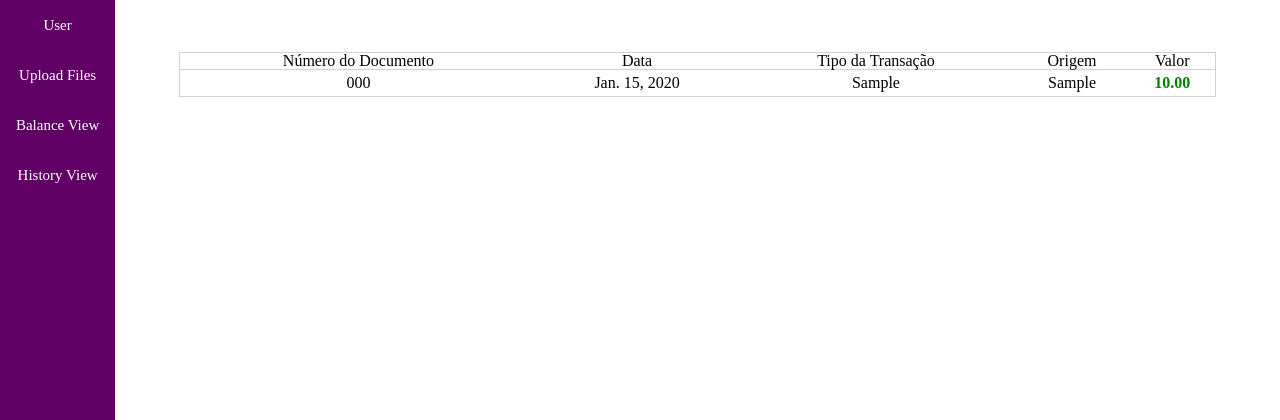
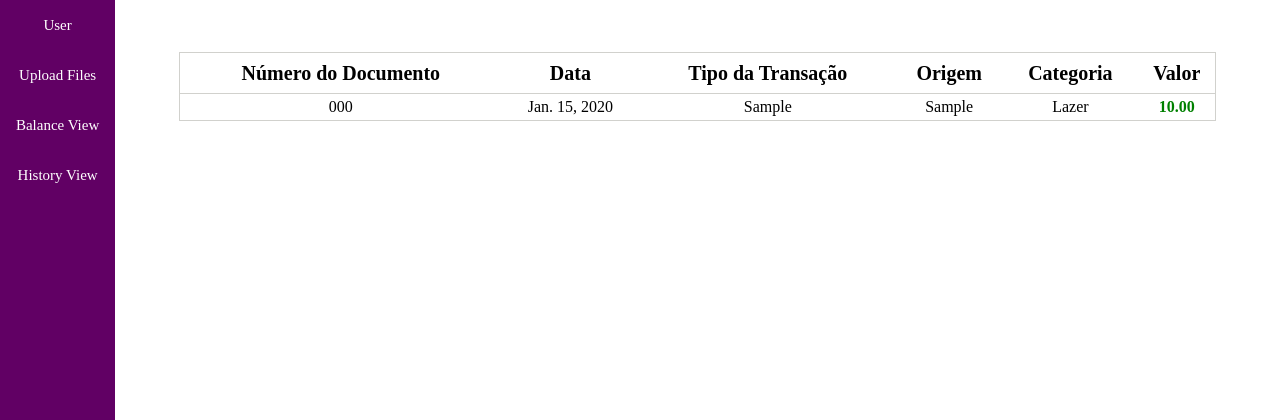
Before and after one commit to Titowisk/budget_app, a Django app: page /budget_viewer/transactions in a window 1280 px wide. Shown: the top 420 px of the page. Run offline with Django 3.2, Linux system fonts and the light colour scheme; tables that the repository leaves empty hold one stand-in row (values such as "Sample post").

Commit message:
Add table header style and column category for a future feature

```diff
--- a/budget_viewer/static/budget_viewer/css/transactions.css
+++ b/budget_viewer/static/budget_viewer/css/transactions.css
@@ -2,6 +2,14 @@ table.budget {
     border: 1px solid #000;
     margin-top: 5%;
     width: 100%;
+}
+
+.budget__title {
+    vertical-align: center;
+    text-align: center;
+    padding: 10px 0 10px 0;
+    font-size: 20px;
+    font-weight: 800;
 }
 
 .budget__body {
--- a/budget_viewer/templates/budget_viewer/transactions.html
+++ b/budget_viewer/templates/budget_viewer/transactions.html
@@ -19,19 +19,22 @@
     <thead class="budget__header">
         <tr class="budget__row">
             <!-- 5 Elementos -->
-            <th>
+            <th class="budget__title">
                 Número do Documento
             </th>
-            <th>
+            <th class="budget__title">
                 Data
             </th>
-            <th>
+            <th class="budget__title">
                 Tipo da Transação
             </th>
-            <th>
+            <th class="budget__title">
                 Origem
             </th>
-            <th>
+            <th class="budget__title">
+                Categoria
+            </th>
+            <th class="budget__title">
                 Valor
             </th>
         </tr>
@@ -52,6 +55,9 @@
             <td class="budget__cell budget__origin">
                 {{transaction.origin}}
             </td>
+            <td class="budget__cell budget__category">
+                Lazer
+            </td>
             <td class="budget__cell budget__amount
             {% if transaction.amount >= 0 %}
             budget__amount--income
```
